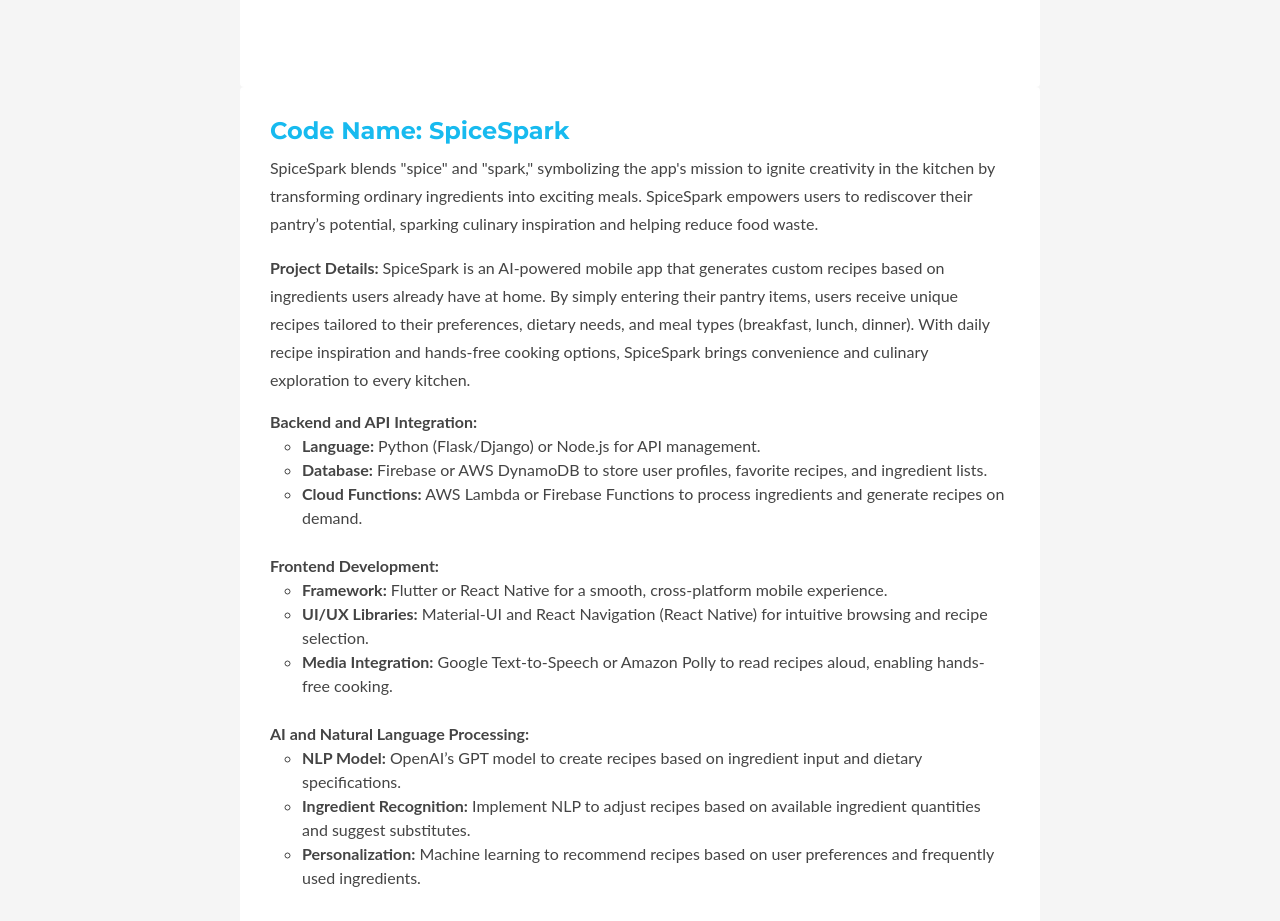
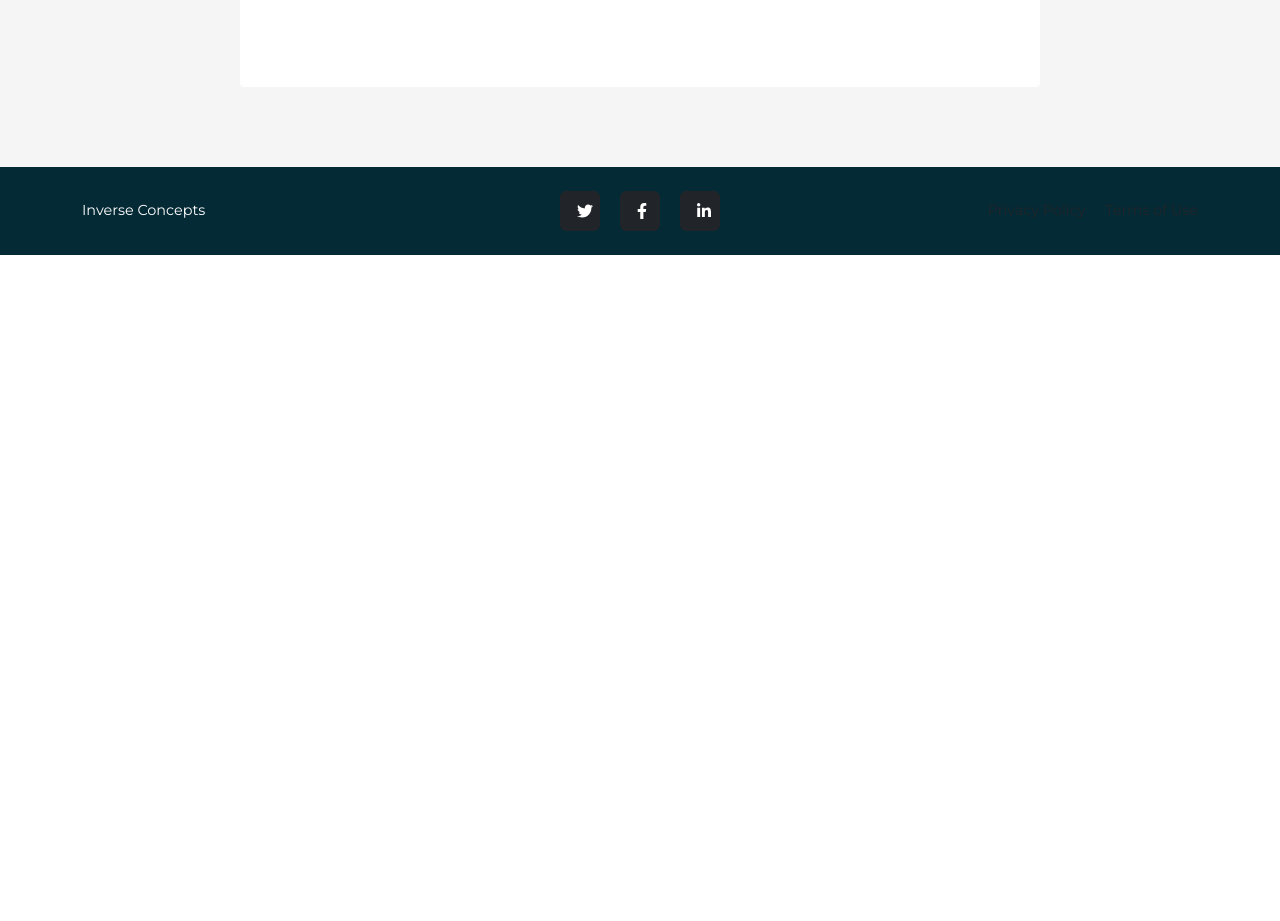
Before and after one commit to inverseconcepts/inverseconcepts.com, a website: page index.html in a window 1280 px wide. Shown: the part 3699-4620 px from the top of the page. After the commit the page ends 3954 px from the top, so only its background shows below. Drawn offline with nearby package versions, Linux system fonts and the light colour scheme.

Commit message:
Update projects

```diff
--- a/index.html
+++ b/index.html
@@ -195,42 +195,6 @@
                 </ul>
             </div><!--//block-->
             </div><!--//docs-inner-->
-            <div class="docs-inner">
-                <div class="block">
-                    <h4 class="sub-title text-left">Code Name: SpiceSpark</h4>
-                    <p>SpiceSpark blends "spice" and "spark," symbolizing the app's mission to ignite creativity in the kitchen by transforming ordinary ingredients into exciting meals. SpiceSpark empowers users to rediscover their pantry’s potential, sparking culinary inspiration and helping reduce food waste.</p>
-                    <p><strong>Project Details: </strong> SpiceSpark is an AI-powered mobile app that generates custom recipes based on ingredients users already have at home. By simply entering their pantry items, users receive unique recipes tailored to their preferences, dietary needs, and meal types (breakfast, lunch, dinner). With daily recipe inspiration and hands-free cooking options, SpiceSpark brings convenience and culinary exploration to every kitchen.</p>
-                    <ul class="list-unstyled">
-                        <li><strong>Backend and API Integration:</strong>
-                            <ul class="list-styled">
-                                <li><strong>Language:</strong> Python (Flask/Django) or Node.js for API management.</li>
-                                <li><strong>Database:</strong> Firebase or AWS DynamoDB to store user profiles, favorite recipes, and ingredient lists.</li>
-                                <li><strong>Cloud Functions:</strong> AWS Lambda or Firebase Functions to process ingredients and generate recipes on demand.</li>
-                            </ul>
-                        </li>
-                        <li>
-                            &nbsp;
-                        </li>
-                        <li><strong>Frontend Development:</strong></li>
-                            <ul class="list-styled">
-                                <li><strong>Framework:</strong> Flutter or React Native for a smooth, cross-platform mobile experience.</li>
-                                <li><strong>UI/UX Libraries:</strong> Material-UI and React Navigation (React Native) for intuitive browsing and recipe selection.</li>
-                                <li><strong>Media Integration:</strong> Google Text-to-Speech or Amazon Polly to read recipes aloud, enabling hands-free cooking.</li>
-                            </ul>
-                        </li>
-                        <li>
-                            &nbsp;
-                        </li>
-                        <li><strong>AI and Natural Language Processing:</strong></li>
-                            <ul class="list-styled">
-                                <li><strong>NLP Model:</strong> OpenAI’s GPT model to create recipes based on ingredient input and dietary specifications.</li>
-                                <li><strong>Ingredient Recognition:</strong> Implement NLP to adjust recipes based on available ingredient quantities and suggest substitutes.</li>
-                                <li><strong>Personalization:</strong> Machine learning to recommend recipes based on user preferences and frequently used ingredients.</li>
-                            </ul>
-                        </li>
-                    </ul>
-                </div><!--//block-->
-            </div><!--//docs-inner-->
         </div><!--//container-->
     </section><!--//features-->
         <!-- Footer-->
```
Also changed, not shown: 1 other file.
